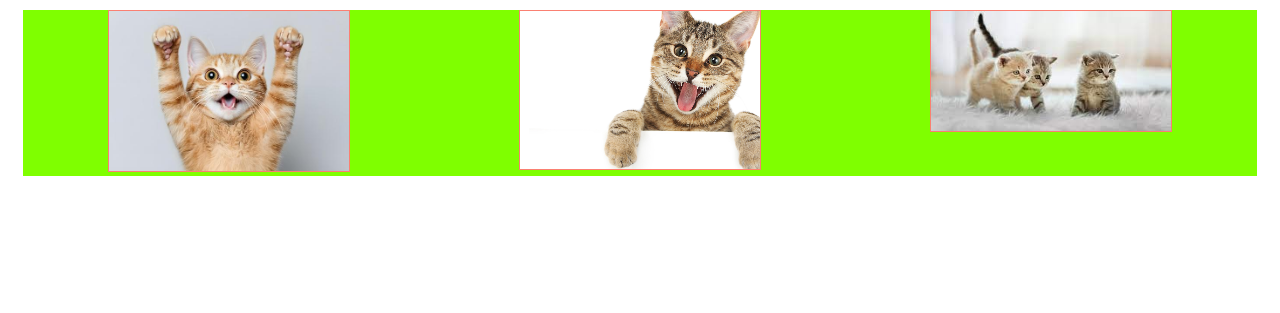
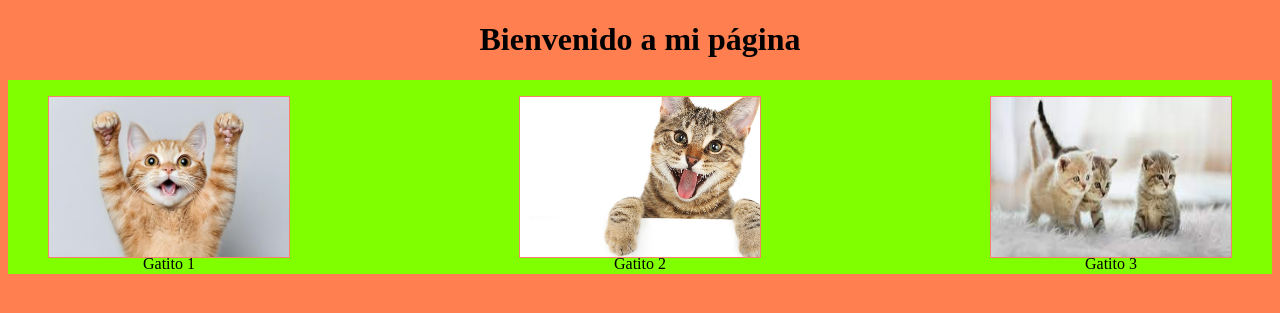
Before and after one commit to Osorio0w/Proyecto_ProgIV, a PHP site: page / in a window 1280 px wide. Shown: the top 313 px of the page. Run offline with PHP 8.4, Linux system fonts and the light colour scheme.

Commit message:
tercer commit

```diff
--- a/index.html
+++ b/index.html
@@ -7,16 +7,27 @@
     <title>Proyecto</title>
 </head>
 <body>
+    <h1>Bienvenido a mi página</h1>
+
     <div class="gatitos">
+        <figure>
             <a href="#">
                 <img src="assets/gatito1.jpg" alt="gatito lindo" srcset="">
             </a>
+            <figcaption>Gatito 1</figcaption>
+        </figure>
+        <figure>
             <a href="#">
                 <img src="assets/gatito2.jpeg" alt="gatito lindo" srcset="">
             </a>
+            <figcaption>Gatito 2</figcaption>
+            </figure>
+        <figure>
             <a href="#">
             <img src="assets/gatito3.jpeg" alt="gatito lindo" srcset="">
             </a>
+            <figcaption>Gatito 3</figcaption>
+        </figure>
     </div>
 </body>
 </html>
--- a/styles.css
+++ b/styles.css
@@ -1,6 +1,6 @@
 div.gatitos {
-    margin: 10px 15px ;
    display: flex;
+   flex-flow: row;
    justify-content: space-around;
    background-color: chartreuse;
 }
@@ -8,4 +8,32 @@ div.gatitos {
 img {
     width: 15rem;
     border: 1px salmon solid;
+    height: 160px;
 }
+
+div.gatitos {
+   display: flex;
+   flex-flow: row;
+   justify-content: space-between;
+   background-color: chartreuse;
+}
+
+img {
+    width: 15rem;
+    border: 1px salmon solid;
+    height: 160px;
+}
+
+figcaption {
+    text-align: center;
+    margin-top: -7px;
+    margin-bottom: -15px;
+}
+
+body {
+    background-color: coral;
+}
+
+h1 {
+    text-align: center;
+}
```
Lines whose indentation alone changed are shown as unchanged.
